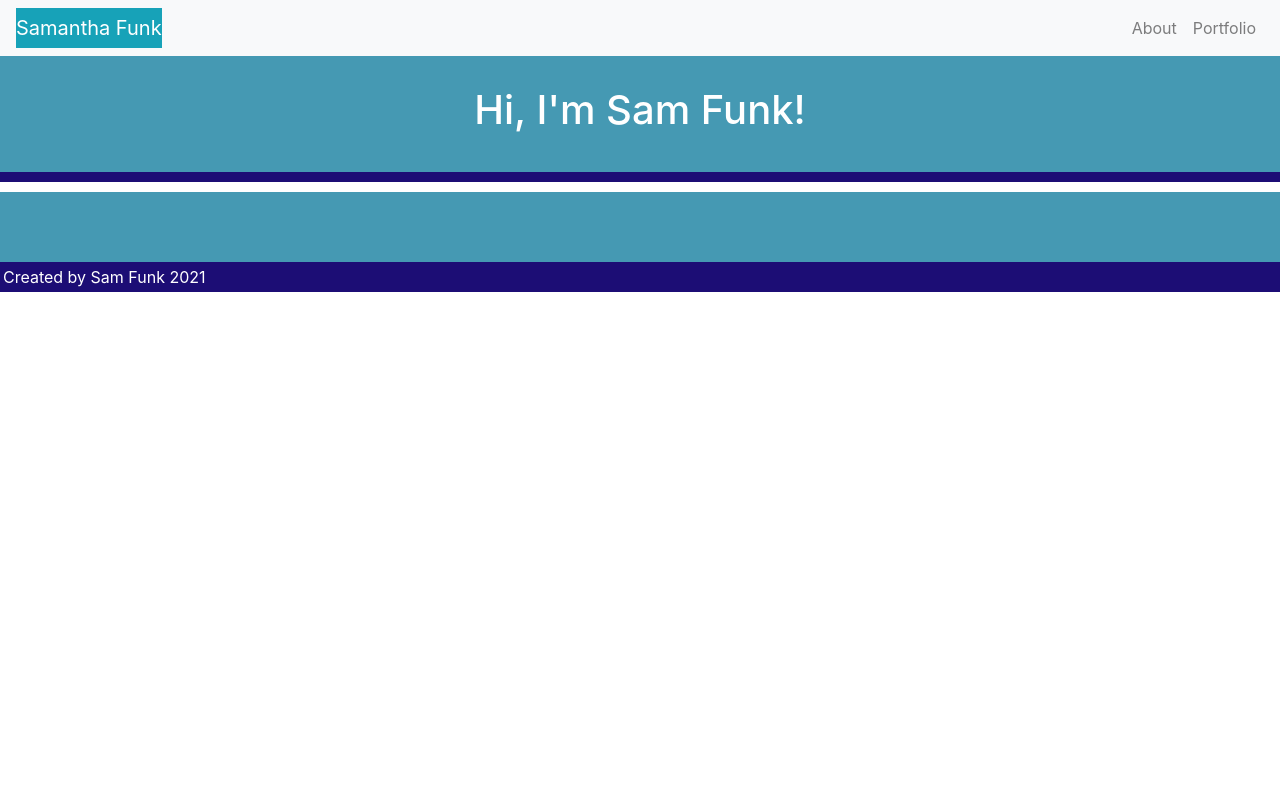
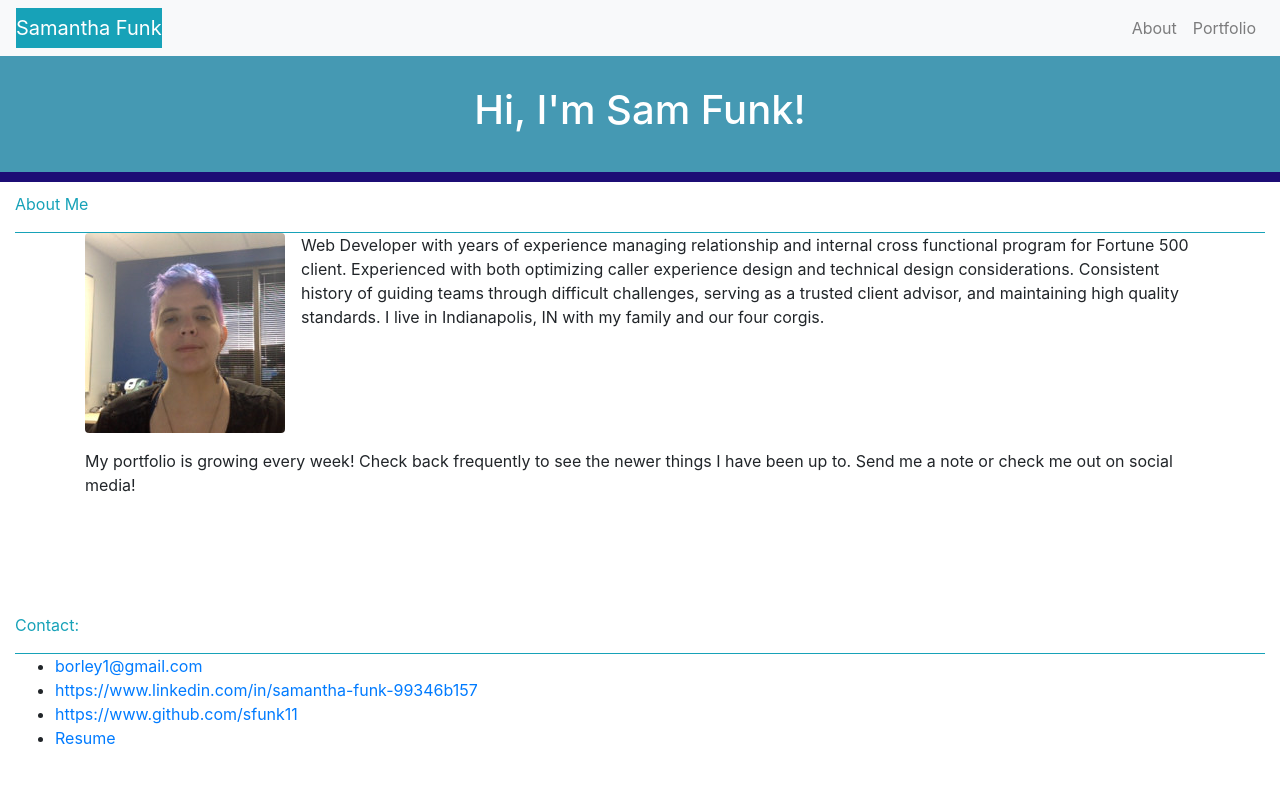
Before and after one commit to sfunk11/react-profile, a React (Create React App) app: page / in a window 1280 px wide. Shown: the top 800 px of the page. Built offline with nearby package versions, Linux system fonts and the light colour scheme.

Commit message:
added page routing and created About page

```diff
--- a/package.json
+++ b/package.json
@@ -10,6 +10,7 @@
     "react": "^17.0.2",
     "react-bootstrap": "^1.5.2",
     "react-dom": "^17.0.2",
+    "react-router-dom": "^5.2.0",
     "react-scripts": "4.0.3",
     "web-vitals": "^1.1.1"
   },
--- a/src/App.js
+++ b/src/App.js
@@ -3,15 +3,38 @@ import Wrapper from "./components/Wrapper";
 import Footer from "./components/Footer";
 import Navbar from "./components/Navbar";
 import Header from "./components/Header";
+import About from "./pages/About";
+import Portfolio from "./pages/Portfolio";
+import NoMatch from "./pages/NoMatch"
 import './App.css';
+import { BrowserRouter, Route, Switch } from "react-router-dom";
 
 function App() {
   return (
+
+   <BrowserRouter>
    <Wrapper>
     <Navbar/>
     <Header/>
+    <Wrapper>
+      <Switch>
+          <Route exact path="/">
+            <About />
+          </Route>
+          <Route exact path="/about">
+            <About />
+          </Route>
+          <Route exact path="/portfolio">
+            <Portfolio />
+          </Route>
+          <Route path="*">
+            <NoMatch />
+          </Route>
+        </Switch>
+      </Wrapper>
     <Footer/>
     </Wrapper>
+    </BrowserRouter>
   );
 }
 
--- a/src/components/AboutInfo/index.js
+++ b/src/components/AboutInfo/index.js
@@ -1,20 +1,20 @@
 import React from "react";
-import PageHeader from "react-bootstrap/PageHeader";
-import Grid from "react-bootstrap/Grid";
+import Container from "react-bootstrap/Container";
 import Row from "react-bootstrap/Row"
 import Col from "react-bootstrap/Col";
 import Image from "react-bootstrap/Image"
+import Wrapper from "../Wrapper"
 
 function AboutInfo () {
     return (
-        <>
-        <PageHeader className="text-info pb-3 border-bottom border-info">
+  <Wrapper>
+        <header className="text-info pb-3 border-bottom border-info">
           About Me
-        </PageHeader>
-        <Grid>
+        </header>
+        <Container>
   <Row>
     <Col xs={12}>
-      <Image className="float-left mr-3 mb-3" id="bio-image" src="/public/1536061001183.jpeg" alt="Sam Funk" rounded responsive/>
+      <Image className="float-left mr-3 mb-3" id="bio-image" src="/1536061001183.jpeg" alt="Sam Funk" rounded responsive/>
       <p> Web Developer with years of experience managing relationship and internal cross functional program for Fortune 500 client. Experienced with both optimizing caller experience design and technical design considerations. Consistent history of guiding teams through difficult challenges, serving as a trusted client advisor, and maintaining high quality standards. I live in Indianapolis, IN with my family and our four corgis.</p>
     </Col>
   </Row>
@@ -23,8 +23,8 @@ function AboutInfo () {
     <p>My portfolio is growing every week!  Check back frequently to see the newer things I have been up to. Send me a note or check me out on social media!</p>
     </Col>
   </Row>
-</Grid>
-    </>
+</Container>
+    </Wrapper>
     )
 }
 
--- a/src/components/ContactInfo/index.js
+++ b/src/components/ContactInfo/index.js
@@ -1,12 +1,12 @@
 import React from "react";
-import PageHeader from "react-bootstrap/PageHeader";
+
 
 function ContactInfo () {
     return (
         <>
-        <PageHeader className="text-info pb-3 border-bottom border-info">
+        <header className="text-info pb-3 border-bottom border-info">
           Contact:
-        </PageHeader>
+        </header>
         <ul>
         <li> <a href = "mailto:borley1@gmail.com">borley1@gmail.com</a></li>
         <li> <a href= "https://www.linkedin.com/in/samantha-funk-99346b157">https://www.linkedin.com/in/samantha-funk-99346b157</a></li>
--- /dev/null
+++ b/src/pages/About.js
@@ -0,0 +1,16 @@
+import React from "react";
+import Container from "react-bootstrap/Container";
+import AboutInfo from "../components/AboutInfo";
+import ContactInfo from "../components/ContactInfo";
+
+
+function About() {
+  return (
+    <Container fluid>
+      <AboutInfo/>
+      <ContactInfo/>
+    </Container>
+  );
+}
+
+export default About;
--- /dev/null
+++ b/src/pages/NoMatch.js
@@ -0,0 +1,27 @@
+import React from "react";
+import Container from "react-bootstrap/Container";
+import Row from "react-bootstrap/Row"
+import Col from "react-bootstrap/Col";
+import Jumbotron from "react-bootstrap/Jumbotron"
+
+
+function NoMatch() {
+  return (
+    <Container fluid>
+      <Row>
+        <Col md={12}>
+          <Jumbotron>
+            <h1>404 Page Not Found</h1>
+            <h1>
+              <span role="img" aria-label="Face With Rolling Eyes Emoji">
+                🙄
+              </span>
+            </h1>
+          </Jumbotron>
+        </Col>
+      </Row>
+    </Container>
+  );
+}
+
+export default NoMatch;
--- /dev/null
+++ b/src/pages/Portfolio.js
@@ -0,0 +1,27 @@
+import React from "react";
+import Container from "react-bootstrap/Container";
+import Row from "react-bootstrap/Row"
+import Col from "react-bootstrap/Col";
+import Jumbotron from "react-bootstrap/Jumbotron"
+
+
+function Portfolio() {
+  return (
+    <Container fluid>
+      <Row>
+        <Col md={12}>
+          <Jumbotron>
+            <h1>404 Page Not Found</h1>
+            <h1>
+              <span role="img" aria-label="Face With Rolling Eyes Emoji">
+                🙄
+              </span>
+            </h1>
+          </Jumbotron>
+        </Col>
+      </Row>
+    </Container>
+  );
+}
+
+export default Portfolio;
```
Also changed, not shown: 1 other file (tests, documents, lock files or other folders).
